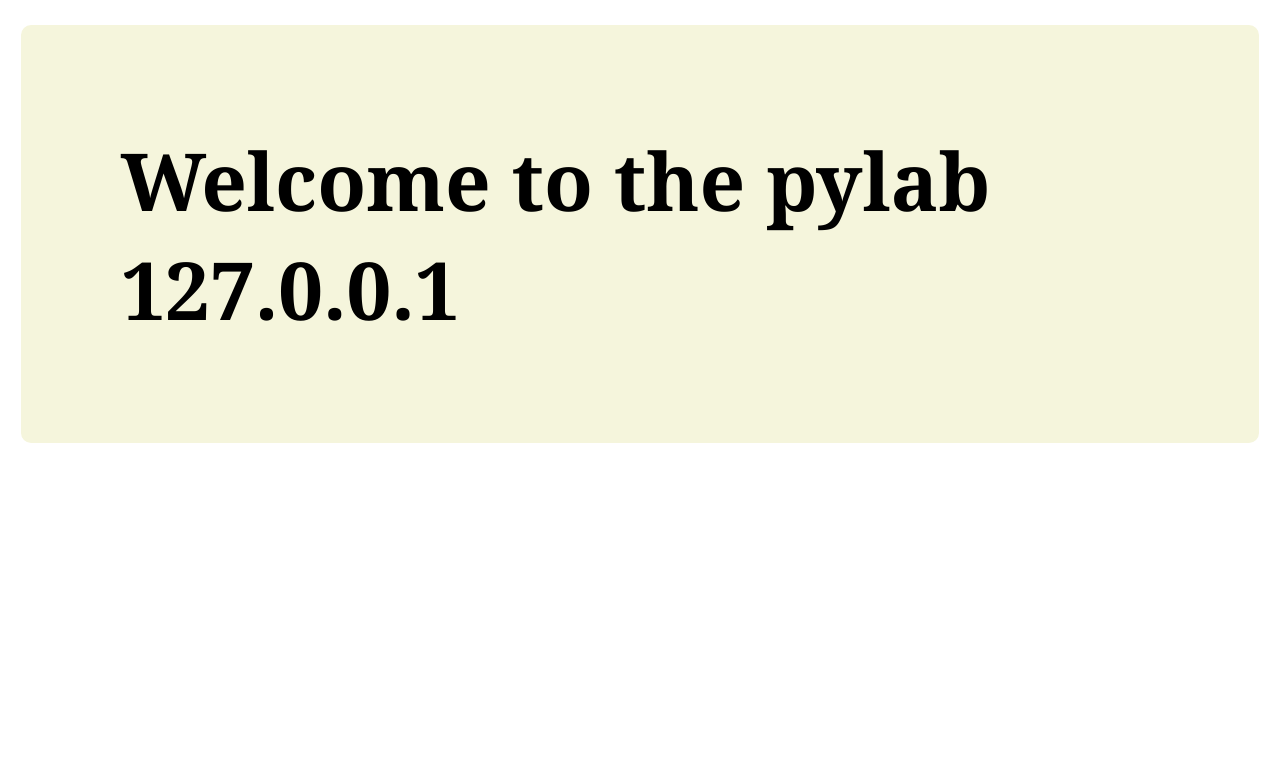
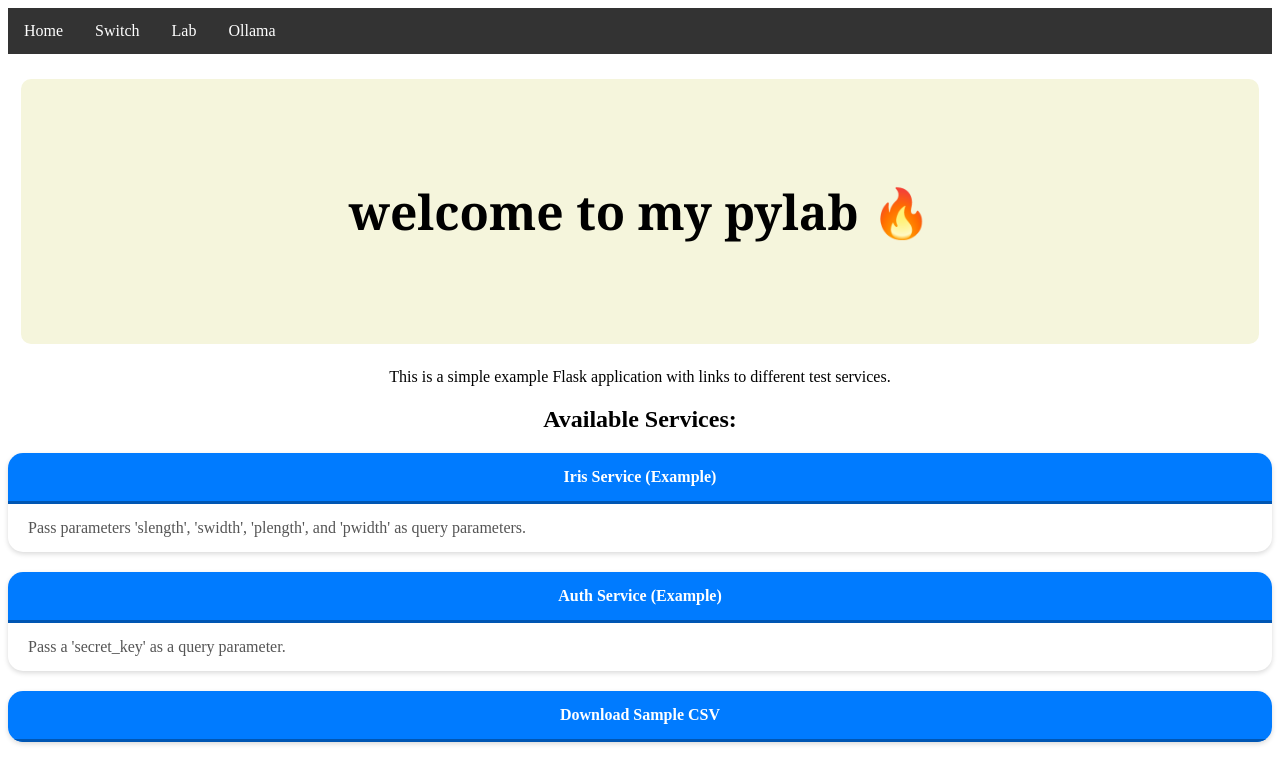
Before and after one commit to maualkla/pylab, a Flask app: page / in a window 1280 px wide. Shown: the top 784 px of the page. Run offline with Flask 3, Linux system fonts and the light colour scheme; parts of the project's set-up code (start-up, migrations or seed data) failed here and were passed over.

Commit message:
new version

```diff
--- a/server/src/static/base.css
+++ b/server/src/static/base.css
@@ -49,3 +49,120 @@ h1{
         padding: 0;
         height: 24px;
     }
+
+
+/* Styles specific to the home.html page */
+
+.container {
+    text-align: center; /* Center the overall content */
+}
+
+.container h1 {
+    font-size: 3em;
+    margin-bottom: 0.5em;
+}
+
+/* Service List Styles */
+.service-list {
+    list-style: none;
+    padding: 0;
+    margin: 0;
+    display: flex;        /* Use flexbox for layout */
+    flex-direction: column; /* Stack items vertically */
+    gap: 20px;          /* Space between items */
+}
+.service-item{
+     box-shadow: 0 2px 5px rgba(0, 0, 0, 0.15); /* Subtle shadow */
+    border-radius: 15px; /* Rounded corners */
+    overflow: hidden;    /* Clip content that overflows (for the hover effect) */
+    transition: transform 0.2s ease, box-shadow 0.2s ease;
+    display: flex;
+    flex-direction: column;
+}
+
+.service-item:hover {
+    transform: translateY(-5px); /* Slight upward movement on hover */
+    box-shadow: 0 4px 8px rgba(0, 0, 0, 0.2); /* Enhanced shadow on hover */
+}
+
+.service-link {
+    display: block; /* Make the entire area clickable */
+    padding: 15px 20px; /* Comfortable padding */
+    background-color: #007bff;
+    color: white;
+    text-decoration: none;
+    font-weight: bold;
+    text-align: center;
+    border-bottom: 3px solid #0056b3; /* Darker border for depth */
+}
+
+.service-item p {
+    padding: 15px 20px;
+    margin: 0;          /* Remove default paragraph margin */
+    text-align: left;
+    color: #555;       /* Slightly muted text color */
+}
+
+/* Dark Mode */
+body.dark-mode .service-link {
+    background-color: #42a5f5;
+    color: #222;
+    border-bottom-color: #007bff;
+}
+body.dark-mode .service-item{
+    box-shadow: 0 2px 5px rgba(255, 255, 255, 0.3);
+}
+
+body.dark-mode .service-item p{
+    color: #eee;
+}
+body.dark-mode .service-item:hover{
+  box-shadow: 0 4px 8px rgba(255, 255, 255, 0.4);
+}
+/* Mobile Styles */
+@media (max-width: 768px) {
+    .container h1 {
+        font-size: 2.5em;
+    }
+    .service-link {
+        padding: 12px 16px; /* Slightly smaller padding on mobile */
+    }
+    .service-item p {
+        padding: 12px 16px;
+    }
+}
+
+/* In static/base.css */
+
+nav ul {
+    list-style: none;  /* Remove bullet points */
+    padding: 0;
+    margin: 0;
+    background-color: #333; /* Dark background */
+    overflow: hidden;  /* Clear floats */
+}
+
+nav li {
+    float: left;  /* Float list items left to make them horizontal */
+}
+
+nav li a {
+    display: block;  /* Make the links block-level so they're clickable across the whole area */
+    color: white;  /* White text */
+    text-align: center; /* Center the text */
+    padding: 14px 16px; /* Add padding around the text */
+    text-decoration: none; /* Remove underlines */
+}
+
+nav li a:hover {
+    background-color: #111; /* Darker background on hover */
+}
+
+/* Dark Mode Support */
+body.dark-mode nav ul {
+    background-color: #111; /* Darker background in dark mode */
+}
+
+body.dark-mode nav li a:hover {
+    background-color: #000; /* Even darker on hover in dark mode */
+}
--- a/server/src/templates/base.html
+++ b/server/src/templates/base.html
@@ -10,6 +10,7 @@
     </head>
     <body>
         <div class="_view">
+            {% include "nav.html" %}
             {% block content %}
                 <h1> Welcome to the pylab <markup> {{ local_ip }} </markup></h1>
             {% endblock %}
--- a/server/src/templates/index.html
+++ b/server/src/templates/index.html
@@ -1 +1,41 @@
-{% extends 'base.html' %}
+{% extends "base.html" %}
+
+{% block styles %}
+    {{ super() }}
+    <link rel="stylesheet" href="../static/home.css">
+{% endblock %}
+
+{% block content %}
+<div class="container">
+    <h1>welcome to my pylab 🔥</h1>
+
+    <p>This is a simple example Flask application with links to different test services.</p>
+
+    <h2>Available Services:</h2>
+    <ul class="service-list">
+        <li>
+            <div class="service-item">
+                <a href="{{ url_for('iris', slength=5.1, swidth=3.5, plength=1.4, pwidth=0.2) }}" class="service-link">
+                    Iris Service (Example)
+                </a>
+                <p>Pass parameters 'slength', 'swidth', 'plength', and 'pwidth' as query parameters.</p>
+            </div>
+        </li>
+        <li>
+          <div class="service-item">
+            <a href="{{ url_for('auth', secret_key='your_secret_key') }}" class="service-link">
+                Auth Service (Example)
+            </a>
+            <p>Pass a 'secret_key' as a query parameter.</p>
+          </div>
+        </li>
+        <li>
+            <div class="service-item">
+            <a href="{{ url_for('csv_return') }}" class="service-link">
+                Download Sample CSV
+            </a>
+            </div>
+        </li>
+    </ul>
+</div>
+{% endblock %}
--- /dev/null
+++ b/server/src/templates/nav.html
@@ -0,0 +1,8 @@
+<nav>
+    <ul>
+        <li><a href="{{ url_for('index') }}">Home</a></li>
+        <li><a href="{{ url_for('switch') }}">Switch</a></li>
+        <li><a href="{{ url_for('lab') }}">Lab</a></li>
+        <li><a href="{{ url_for('ollama') }}">Ollama</a></li>
+    </ul>
+</nav>
```
Also changed, not shown: server/src/templates/ollama.html (+10 -6 lines), server/src/templates/switch.html (+11 -7 lines).
